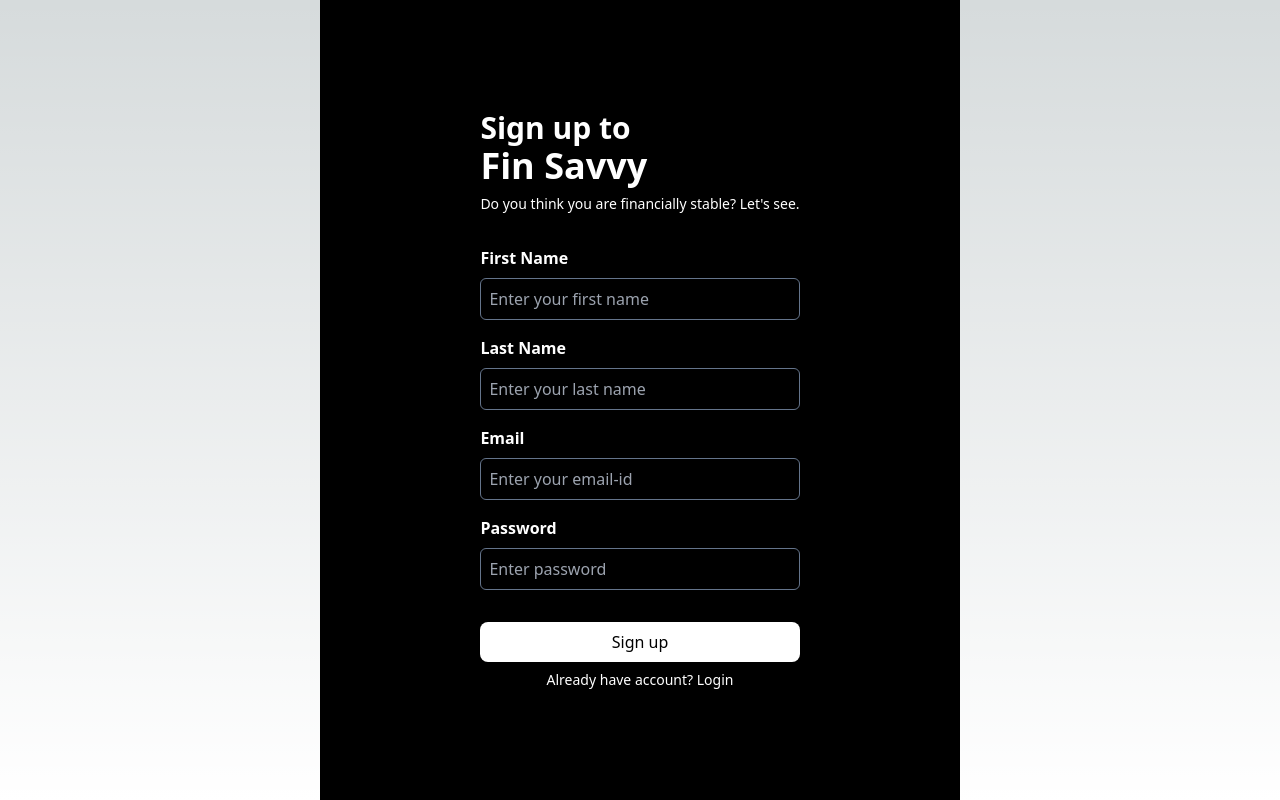
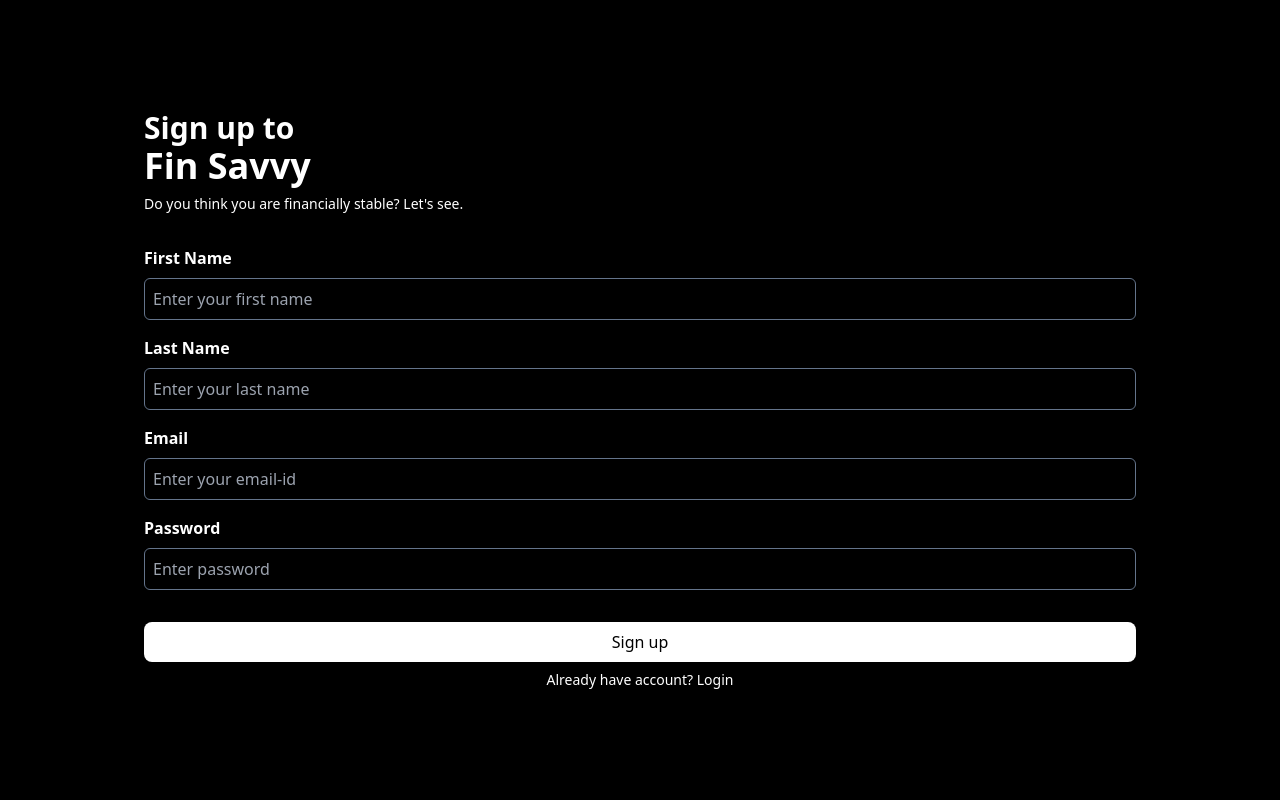
Before and after one commit to Rupamdas832/fin-savvy, a Next.js app: page /signup in a window 1280 px wide. Built offline with nearby package versions, Linux system fonts and the light colour scheme.

Commit message:
Signup css fix

```diff
--- a/src/pages/signup/index.tsx
+++ b/src/pages/signup/index.tsx
@@ -38,8 +38,8 @@ const Login = () => {
 
   return (
     <Layout>
-      <div className="flex flex-col items-center justify-center w-full min-h-screen bg-black text-white">
-        <div className="flex flex-col p-4">
+      <div className="fixed left-0 right-0 top-0 bottom-0 w-full min-h-screen bg-black text-white">
+        <div className="flex flex-col p-4 absolute top-1/2 left-1/2 -translate-x-1/2 -translate-y-1/2 w-4/5">
           <p className="text-3xl font-bold ">Sign up to</p>
           <p className="text-4xl font-bold ">Fin Savvy</p>
           <p className="text-sm  mt-2">
```
